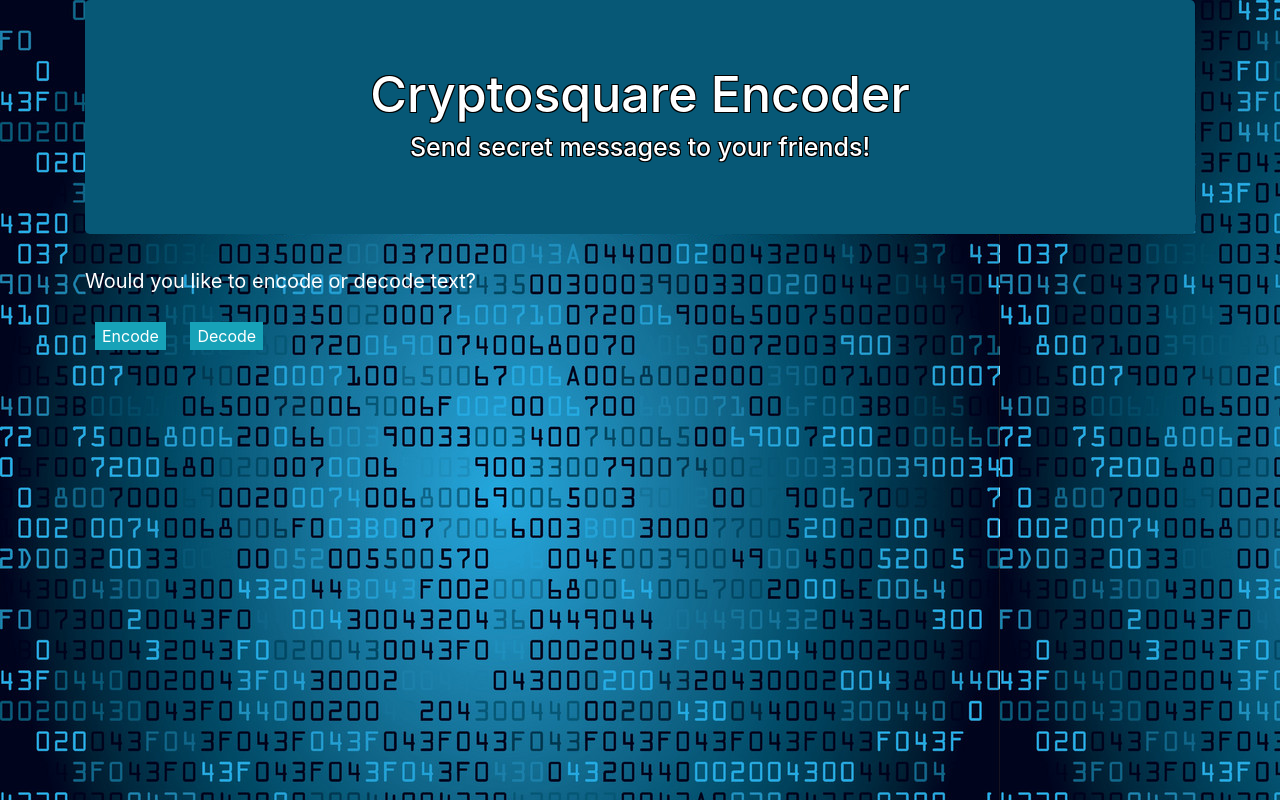
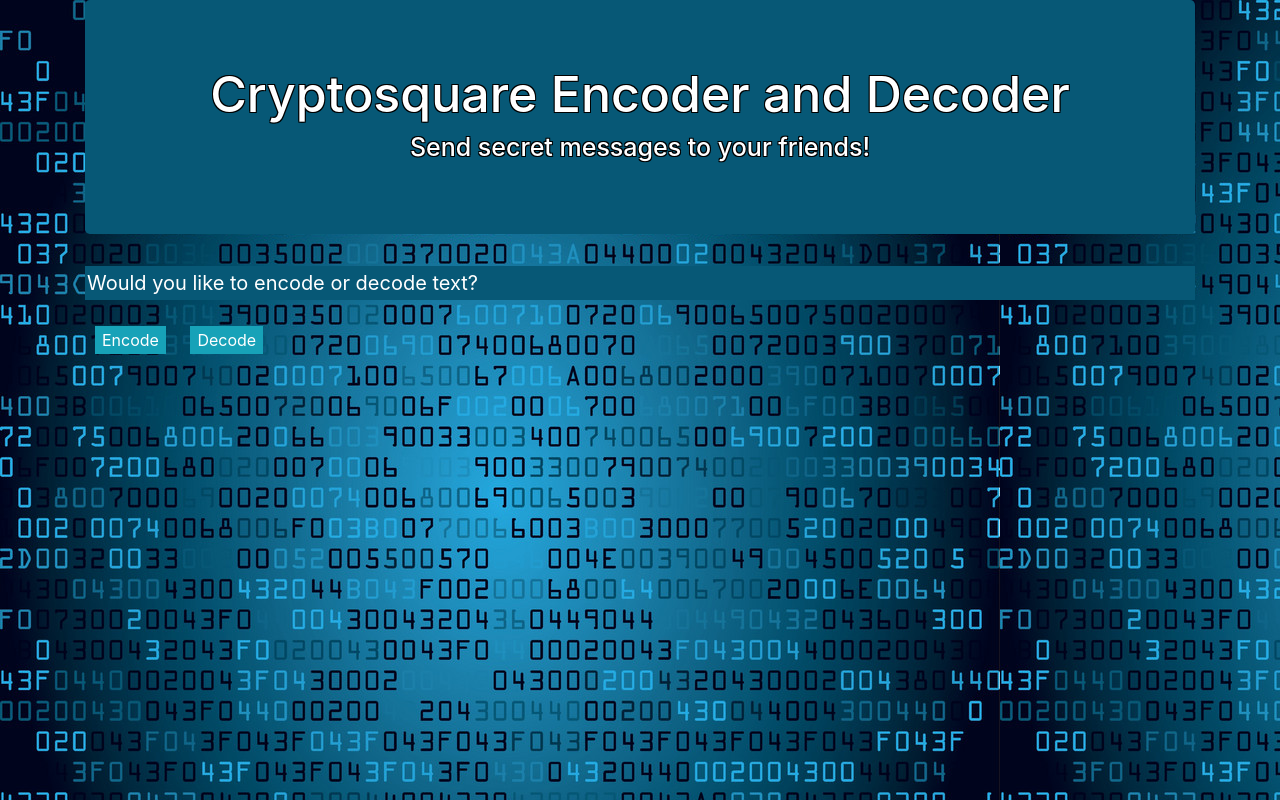
Before and after one commit to KChellis/cryptosquare, a plain HTML site: page index.html in a window 1280 px wide. Drawn offline with Linux system fonts and the light colour scheme.

Commit message:
add readme content

```diff
--- a/css/styles.css
+++ b/css/styles.css
@@ -36,6 +36,8 @@ button {
 p {
   font-size: 20px;
   color: white;
+  background-color: #075876;
+  padding: 2px;
 }
 label{
   font-size: 20px;
--- a/index.html
+++ b/index.html
@@ -11,7 +11,7 @@
   <body>
     <div class="container">
       <div class="jumbotron">
-        <h1>Cryptosquare Encoder</h1>
+        <h1>Cryptosquare Encoder and Decoder</h1>
         <h2>Send secret messages to your friends!</h2>
       </div>
       <div class="option">
```
Also changed, not shown: 1 other file.
